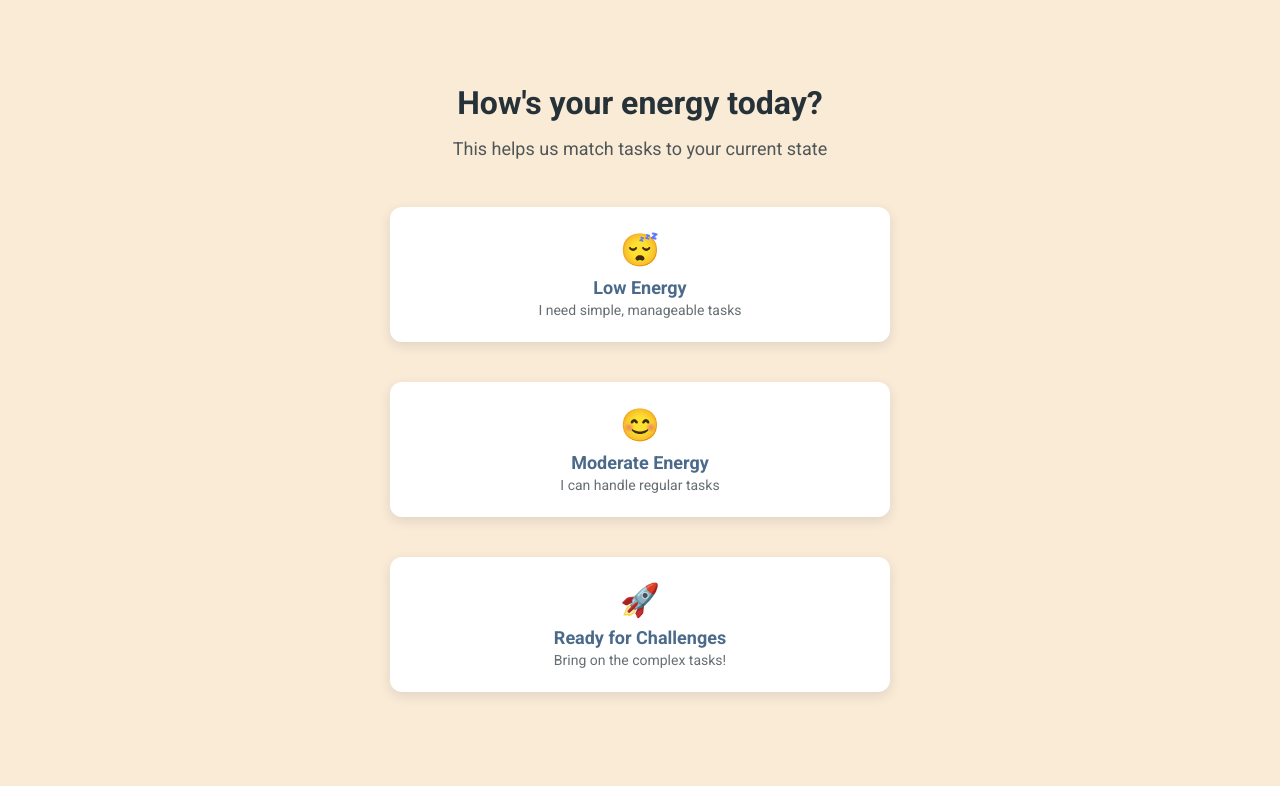
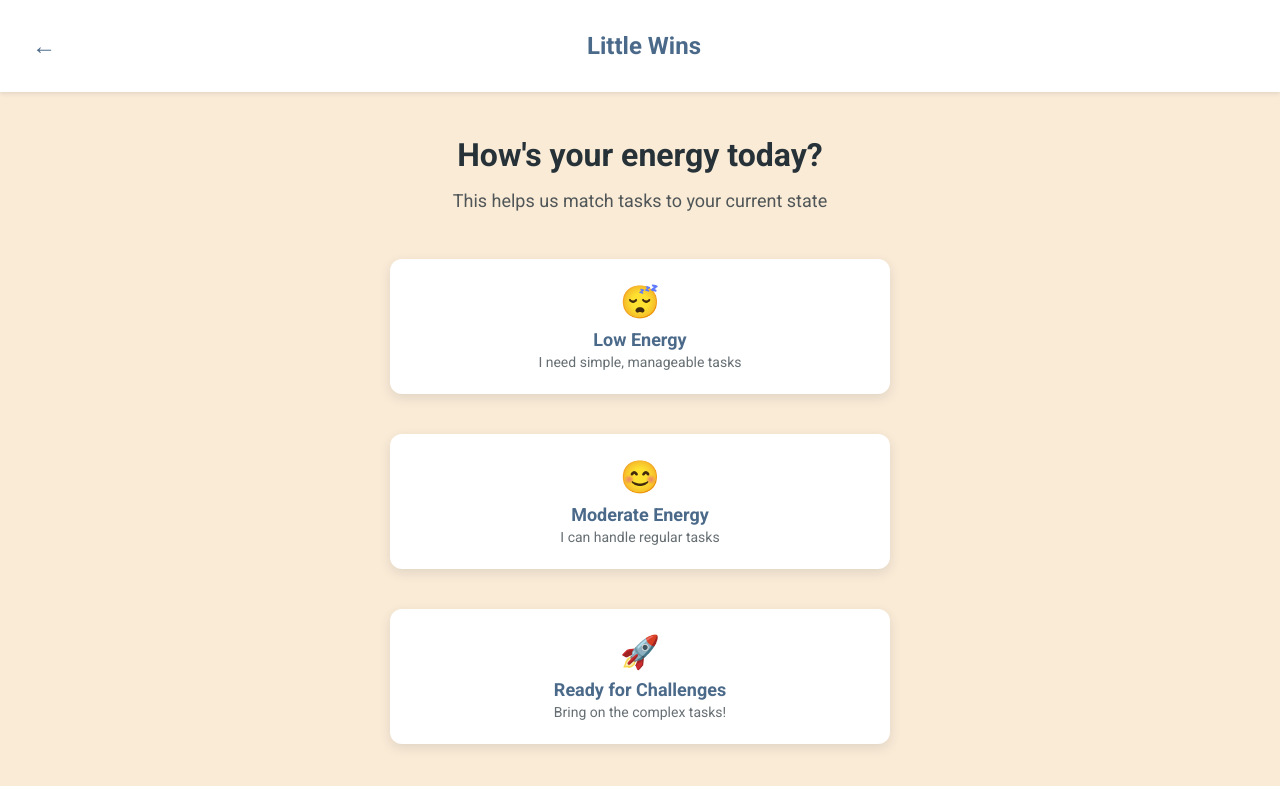
Before and after one commit to lakxhana/little-wins, a React (Create React App) app: page /energy in a window 1280 px wide. Shown: the top 786 px of the page. Built offline with nearby package versions, Linux system fonts and the light colour scheme.

Commit message:
Navbar everywhere

```diff
--- a/src/components/onboarding/EnergyLevelScreen.jsx
+++ b/src/components/onboarding/EnergyLevelScreen.jsx
@@ -1,5 +1,6 @@
 import React from 'react';
 import { useNavigate } from 'react-router-dom';
+import Header from '../common/Header';
 import Card from '../common/Card';
 import { theme } from '../../styles/theme';
 
@@ -11,14 +12,22 @@ const EnergyLevelScreen = ({ onSelect }) => {
     navigate('/dashboard');
   };
 
+  const handleBack = () => {
+    navigate('/');
+  };
+
   const containerStyle = {
     minHeight: '100vh',
+    background: theme.colors.background,
+  };
+
+  const contentStyle = {
     display: 'flex',
     flexDirection: 'column',
     alignItems: 'center',
     justifyContent: 'center',
     padding: theme.spacing.lg,
-    background: theme.colors.background,
+    minHeight: 'calc(100vh - 80px)',
   };
 
   const titleStyle = {
@@ -88,6 +97,8 @@ const EnergyLevelScreen = ({ onSelect }) => {
 
   return (
     <div style={containerStyle}>
+      <Header showBackButton onBack={handleBack} />
+      <div style={contentStyle}>
         <h1 style={titleStyle}>How's your energy today?</h1>
         <p style={subtitleStyle}>This helps us match tasks to your current state</p>
 
@@ -107,6 +118,7 @@ const EnergyLevelScreen = ({ onSelect }) => {
           ))}
         </div>
       </div>
+    </div>
   );
 };
 
--- a/src/components/onboarding/TaskFeelingsScreen.jsx
+++ b/src/components/onboarding/TaskFeelingsScreen.jsx
@@ -1,5 +1,6 @@
 import React from 'react';
 import { useNavigate } from 'react-router-dom';
+import Header from '../common/Header';
 import Card from '../common/Card';
 import { theme } from '../../styles/theme';
 
@@ -13,12 +14,16 @@ const TaskFeelingsScreen = ({ onSelect }) => {
 
   const containerStyle = {
     minHeight: '100vh',
+    background: theme.colors.background,
+  };
+
+  const contentStyle = {
     display: 'flex',
     flexDirection: 'column',
     alignItems: 'center',
     justifyContent: 'center',
     padding: theme.spacing.lg,
-    background: theme.colors.background,
+    minHeight: 'calc(100vh - 80px)',
   };
 
   const titleStyle = {
@@ -67,6 +72,8 @@ const TaskFeelingsScreen = ({ onSelect }) => {
 
   return (
     <div style={containerStyle}>
+      <Header />
+      <div style={contentStyle}>
         <h1 style={titleStyle}>Welcome to Little Wins!</h1>
         <p style={subtitleStyle}>How are you feeling about your tasks today?</p>
 
@@ -92,6 +99,7 @@ const TaskFeelingsScreen = ({ onSelect }) => {
           </Card>
         </div>
       </div>
+    </div>
   );
 };
 
```
Lines whose indentation alone changed are shown as unchanged.
